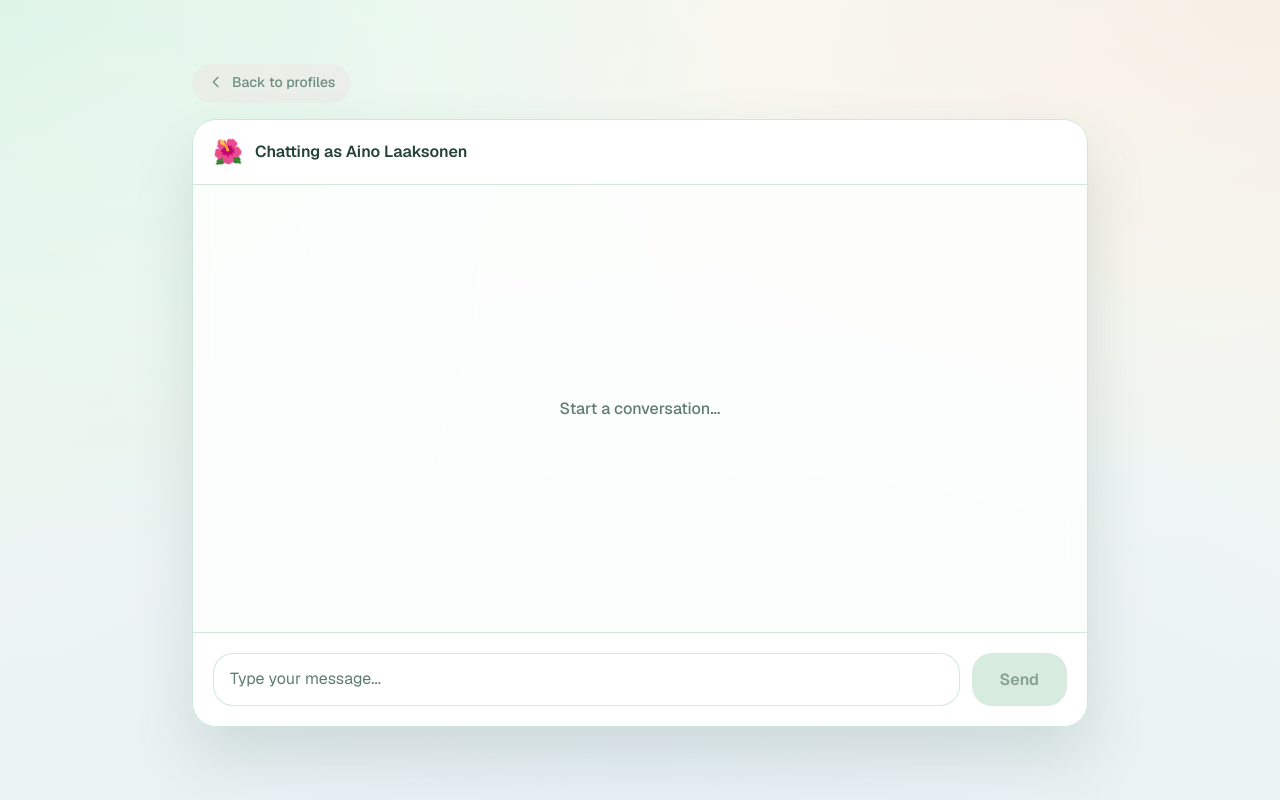
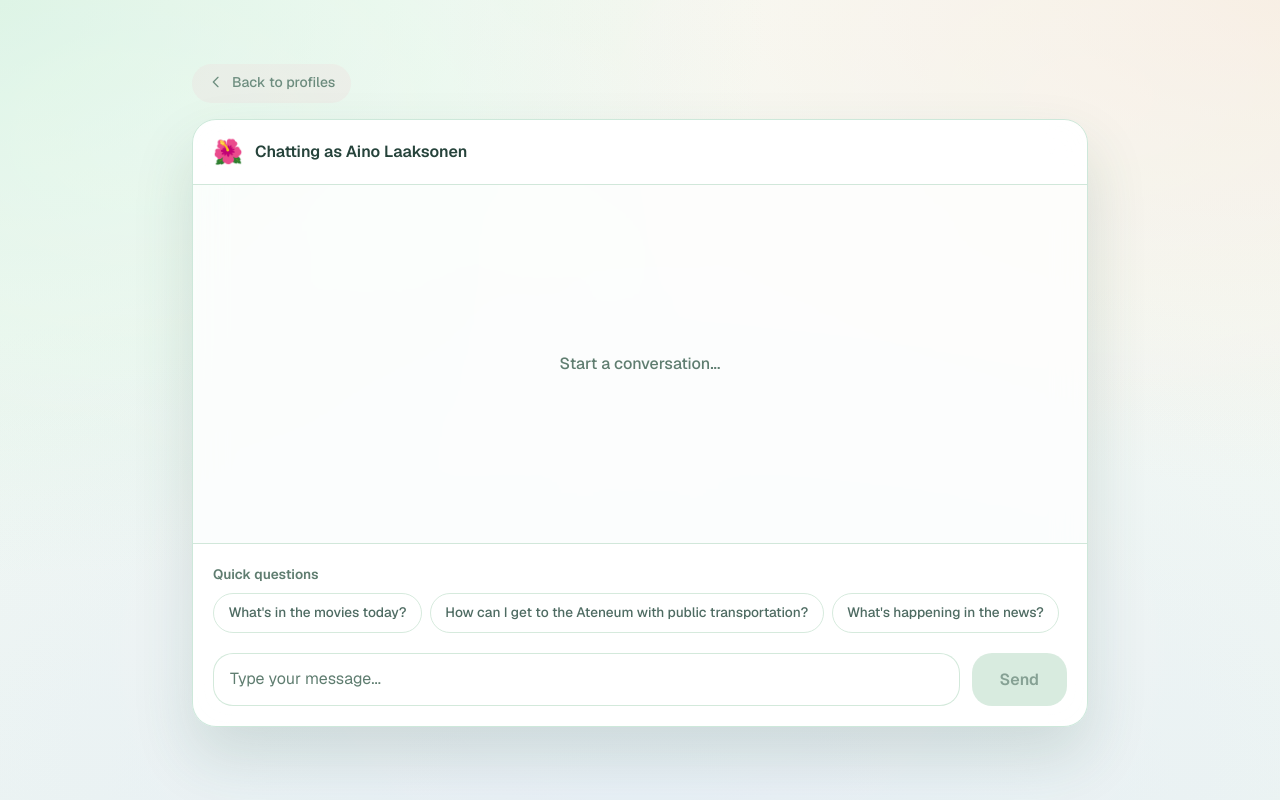
Before and after one commit to eloneonn/elderly-chat, a Next.js app: page / in a window 1280 px wide. Both pictures are taken after a click on the button 274 px from the left and 458 px from the top of the page. Built offline with nearby package versions, Linux system fonts and the light colour scheme.

Commit message:
added preset messages

```diff
--- a/app/globals.css
+++ b/app/globals.css
@@ -58,14 +58,14 @@
 
 @media (prefers-color-scheme: dark) {
   :root {
-    --background: #0f1b18;
-    --background-soft: #091311;
-    --bg-gradient-1: rgba(42, 80, 68, 0.6);
-    --bg-gradient-2: rgba(62, 44, 72, 0.52);
-    --bg-gradient-3: rgba(84, 54, 65, 0.48);
-    --bg-glow-1: rgba(60, 102, 86, 0.38);
-    --bg-glow-2: rgba(94, 66, 112, 0.33);
-    --bg-glow-3: rgba(128, 84, 96, 0.3);
+    --background: #030806;
+    --background-soft: #020605;
+    --bg-gradient-1: rgba(26, 52, 42, 0.38);
+    --bg-gradient-2: rgba(44, 30, 62, 0.32);
+    --bg-gradient-3: rgba(52, 28, 36, 0.28);
+    --bg-glow-1: rgba(38, 66, 56, 0.26);
+    --bg-glow-2: rgba(70, 46, 86, 0.22);
+    --bg-glow-3: rgba(90, 50, 64, 0.2);
     --surface: rgba(24, 38, 34, 0.78);
     --surface-strong: rgba(30, 46, 42, 0.9);
     --surface-header: rgba(22, 36, 31, 0.88);
@@ -112,6 +112,10 @@
     --chat-scrollbar-thumb: rgba(116, 151, 139, 0.55);
     --button-shadow: 0 20px 42px rgba(124, 201, 165, 0.32);
   }
+
+  body::before {
+    opacity: 0.4;
+  }
 }
 
 :root {
@@ -139,14 +143,26 @@
 body {
   min-height: 100vh;
   background-color: var(--background-soft);
-  background-image:
-    radial-gradient(100% 120% at 0% 0%, var(--bg-gradient-1) 0%, transparent 60%),
-    radial-gradient(120% 110% at 100% 0%, var(--bg-gradient-2) 0%, transparent 55%),
-    radial-gradient(140% 120% at 50% 100%, var(--bg-gradient-3) 0%, transparent 60%),
+  background-image: radial-gradient(
+      100% 120% at 0% 0%,
+      var(--bg-gradient-1) 0%,
+      transparent 60%
+    ),
+    radial-gradient(
+      120% 110% at 100% 0%,
+      var(--bg-gradient-2) 0%,
+      transparent 55%
+    ),
+    radial-gradient(
+      140% 120% at 50% 100%,
+      var(--bg-gradient-3) 0%,
+      transparent 60%
+    ),
     linear-gradient(180deg, var(--background) 0%, var(--background-soft) 100%);
   background-attachment: fixed;
   color: var(--foreground);
-  font-family: var(--font-geist-sans), -apple-system, BlinkMacSystemFont, "Segoe UI", sans-serif;
+  font-family: var(--font-geist-sans), -apple-system, BlinkMacSystemFont,
+    "Segoe UI", sans-serif;
   line-height: 1.6;
 }
 
@@ -155,8 +171,11 @@ body::before {
   position: fixed;
   inset: 0;
   pointer-events: none;
-  background-image:
-    radial-gradient(38% 40% at 12% 18%, var(--bg-glow-1), transparent),
+  background-image: radial-gradient(
+      38% 40% at 12% 18%,
+      var(--bg-glow-1),
+      transparent
+    ),
     radial-gradient(46% 46% at 85% 12%, var(--bg-glow-2), transparent),
     radial-gradient(50% 50% at 50% 80%, var(--bg-glow-3), transparent);
   opacity: 0.7;
@@ -205,8 +224,8 @@ input {
   border: 2px solid var(--card-border);
   background: var(--surface-card);
   box-shadow: var(--card-shadow);
-  transition: transform 200ms ease, box-shadow 200ms ease, border-color 200ms ease,
-    background-color 200ms ease;
+  transition: transform 200ms ease, box-shadow 200ms ease,
+    border-color 200ms ease, background-color 200ms ease;
   backdrop-filter: blur(16px);
   text-align: left;
   cursor: pointer;
@@ -354,7 +373,8 @@ input {
   padding: 0.75rem 1rem;
   color: var(--foreground);
   resize: none;
-  transition: border-color 180ms ease, box-shadow 180ms ease, background-color 180ms ease;
+  transition: border-color 180ms ease, box-shadow 180ms ease,
+    background-color 180ms ease;
 }
 
 .chat-input__textarea::placeholder {
@@ -391,7 +411,8 @@ input {
   background: var(--primary);
   color: #ffffff;
   box-shadow: var(--button-shadow);
-  transition: transform 180ms ease, box-shadow 180ms ease, background-color 180ms ease;
+  transition: transform 180ms ease, box-shadow 180ms ease,
+    background-color 180ms ease;
   cursor: pointer;
 }
 
@@ -411,3 +432,51 @@ input {
   box-shadow: none;
   cursor: not-allowed;
 }
+
+.chat-input__preset-row {
+  display: flex;
+  flex-direction: column;
+  gap: 0.5rem;
+  margin-bottom: 1.25rem;
+}
+
+.chat-input__preset-label {
+  font-size: 0.85rem;
+  font-weight: 600;
+  color: var(--muted-foreground);
+}
+
+.chat-input__preset-list {
+  display: flex;
+  flex-wrap: wrap;
+  gap: 0.5rem;
+}
+
+.chat-input__preset-button {
+  border: 1px solid var(--card-border);
+  border-radius: 9999px;
+  padding: 0.5rem 0.9rem;
+  background: transparent;
+  color: var(--chip-text);
+  font-size: 0.85rem;
+  font-weight: 500;
+  cursor: pointer;
+  transition: transform 160ms ease, box-shadow 160ms ease,
+    background-color 160ms ease, border-color 160ms ease;
+}
+
+.chat-input__preset-button:hover:not(:disabled) {
+  border-color: var(--card-border-selected);
+  transform: translateY(-1px);
+}
+
+.chat-input__preset-button:focus-visible {
+  outline: none;
+  box-shadow: 0 0 0 3px var(--ring-focus);
+}
+
+.chat-input__preset-button:disabled {
+  border-color: var(--card-border);
+  color: var(--button-disabled-text);
+  cursor: not-allowed;
+}
--- a/components/ChatInput.tsx
+++ b/components/ChatInput.tsx
@@ -5,9 +5,14 @@ import { useState, KeyboardEvent } from "react";
 interface ChatInputProps {
   onSendMessage: (message: string) => void;
   disabled?: boolean;
+  presetMessages?: string[];
 }
 
-export default function ChatInput({ onSendMessage, disabled }: ChatInputProps) {
+export default function ChatInput({
+  onSendMessage,
+  disabled,
+  presetMessages,
+}: ChatInputProps) {
   const [message, setMessage] = useState("");
 
   const handleSend = () => {
@@ -24,8 +29,33 @@ export default function ChatInput({ onSendMessage, disabled }: ChatInputProps) {
     }
   };
 
+  const handlePresetSend = (preset: string) => {
+    if (!disabled) {
+      onSendMessage(preset);
+      setMessage("");
+    }
+  };
+
   return (
     <div className="chat-input p-5">
+      {presetMessages && presetMessages.length > 0 && (
+        <div className="chat-input__preset-row">
+          <div className="chat-input__preset-label">Quick questions</div>
+          <div className="chat-input__preset-list">
+            {presetMessages.map((preset) => (
+              <button
+                key={preset}
+                type="button"
+                onClick={() => handlePresetSend(preset)}
+                disabled={disabled}
+                className="chat-input__preset-button disabled:cursor-not-allowed"
+              >
+                {preset}
+              </button>
+            ))}
+          </div>
+        </div>
+      )}
       <div className="flex gap-3">
         <textarea
           value={message}
--- a/components/ChatWindow.tsx
+++ b/components/ChatWindow.tsx
@@ -3,6 +3,12 @@
 import { Message } from "@/types/profile";
 import ChatMessage from "./ChatMessage";
 import ChatInput from "./ChatInput";
+
+const PRESET_MESSAGES = [
+  "What's in the movies today?",
+  "How can I get to the Ateneum with public transportation?",
+  "What's happening in the news?",
+];
 
 interface ChatWindowProps {
   messages: Message[];
@@ -60,7 +66,11 @@ export default function ChatWindow({
         )}
       </div>
       {selectedProfile && (
-        <ChatInput onSendMessage={onSendMessage} disabled={isLoading} />
+        <ChatInput
+          onSendMessage={onSendMessage}
+          disabled={isLoading}
+          presetMessages={PRESET_MESSAGES}
+        />
       )}
     </div>
   );
```
